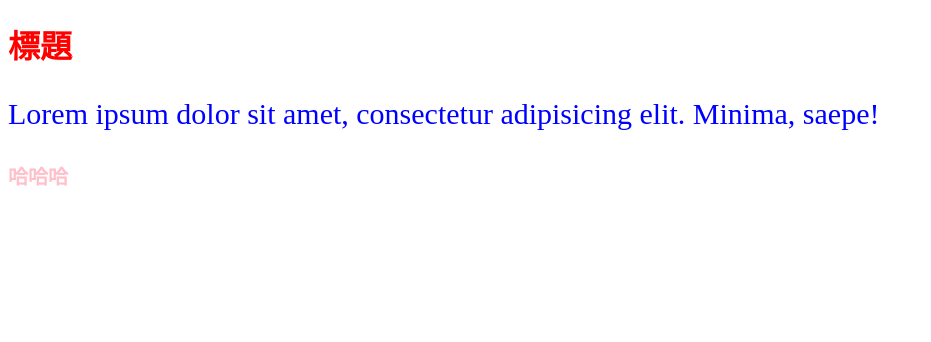
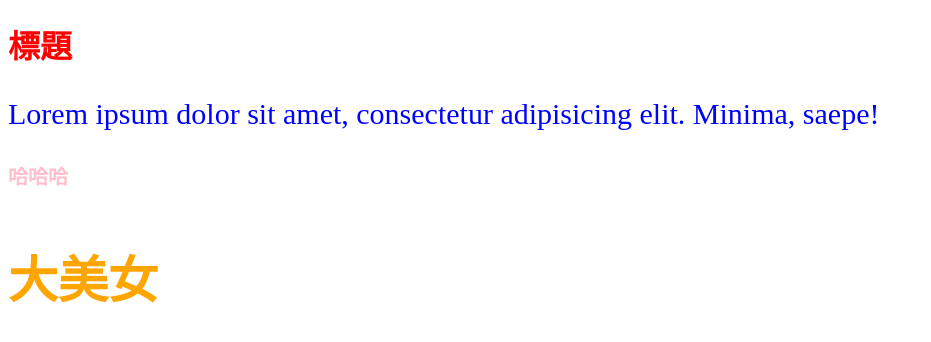
Before and after one commit to js13758/Github0818, a plain HTML site: page index.html in a window 1280 px wide. Shown: the whole page, without its empty margins (0-931 px from the left). Drawn offline with Linux system fonts and the light colour scheme.

Commit message:
新增標題3

```diff
--- a/all.css
+++ b/all.css
@@ -9,3 +9,7 @@ h2{
     color: pink;
     font-size: 20px;
 }
+h3{
+    color: orange;
+    font-size: 50px;
+}
--- a/index.html
+++ b/index.html
@@ -10,5 +10,6 @@
     <h1>標題</h1>
     <p>Lorem ipsum dolor sit amet, consectetur adipisicing elit. Minima, saepe!</p>
     <h2>哈哈哈</h2>
+    <h3>大美女</h3>
 </body>
 </html>
```
